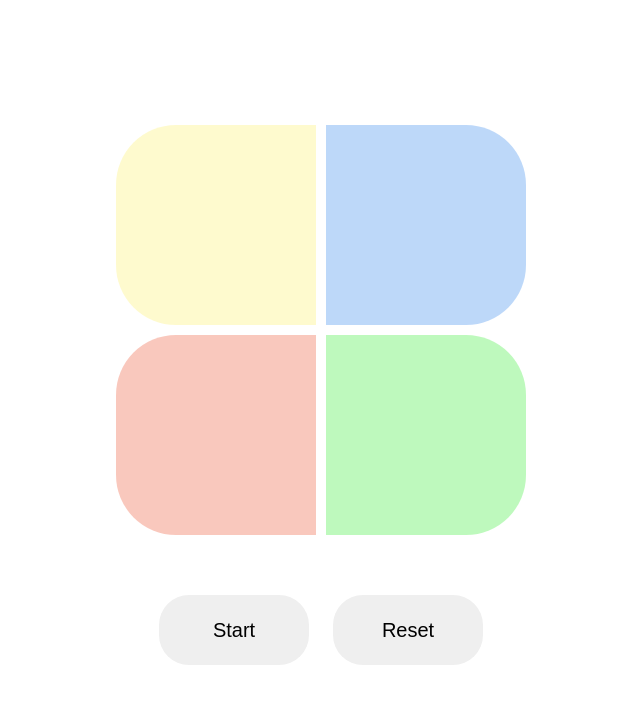
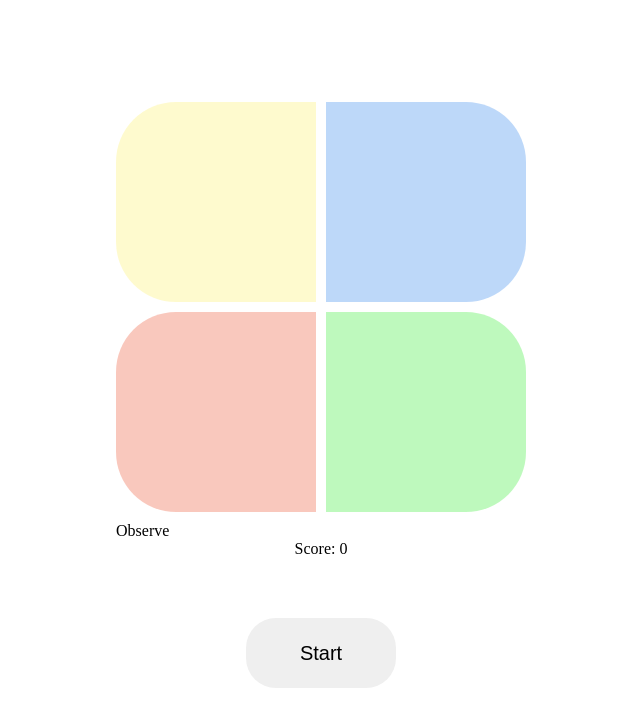
Before and after one commit to ruthinunes/simon-game, a plain HTML site: page index.html in a window 1280 px wide. Shown: the whole page, without its empty margins (319-959 px from the left). Drawn offline with Linux system fonts and the light colour scheme.

Commit message:
Adding status / removing reset button / changing score place

```diff
--- a/index.html
+++ b/index.html
@@ -16,12 +16,12 @@
         <div class="block block-blue" id="blue"></div>
         <div class="block block-red" id="red"></div>
         <div class="block block-green" id="green"></div>
+        <div class="status">Observe</div>
     </div>
+    <div class="score">Score: <span>0</span></div>
 
     <div class="buttons">
         <button class="start">Start</button>
-        <button class="reset">Reset</button>
-
     </div>
 
     <script src="app.js"></script>
```
